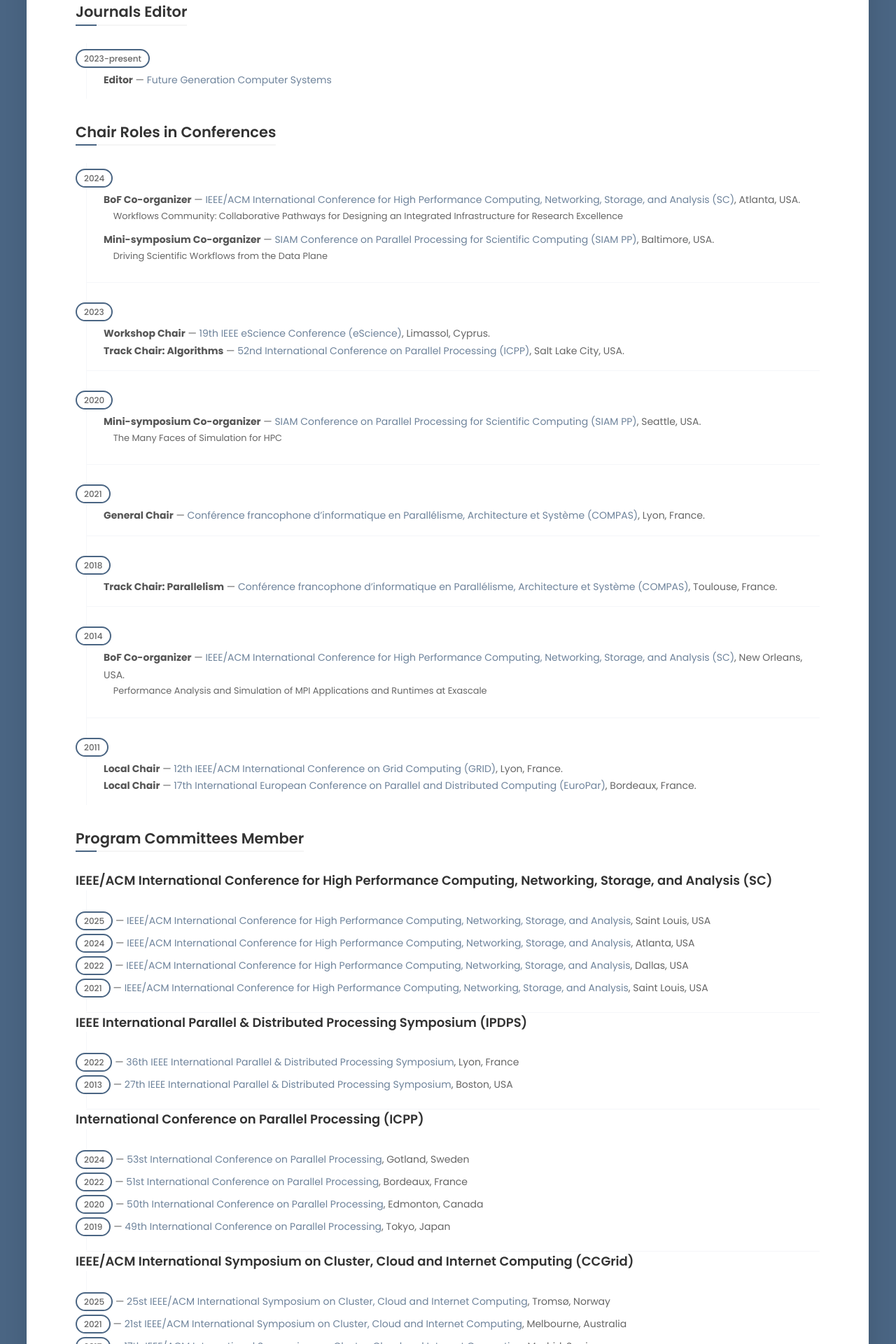
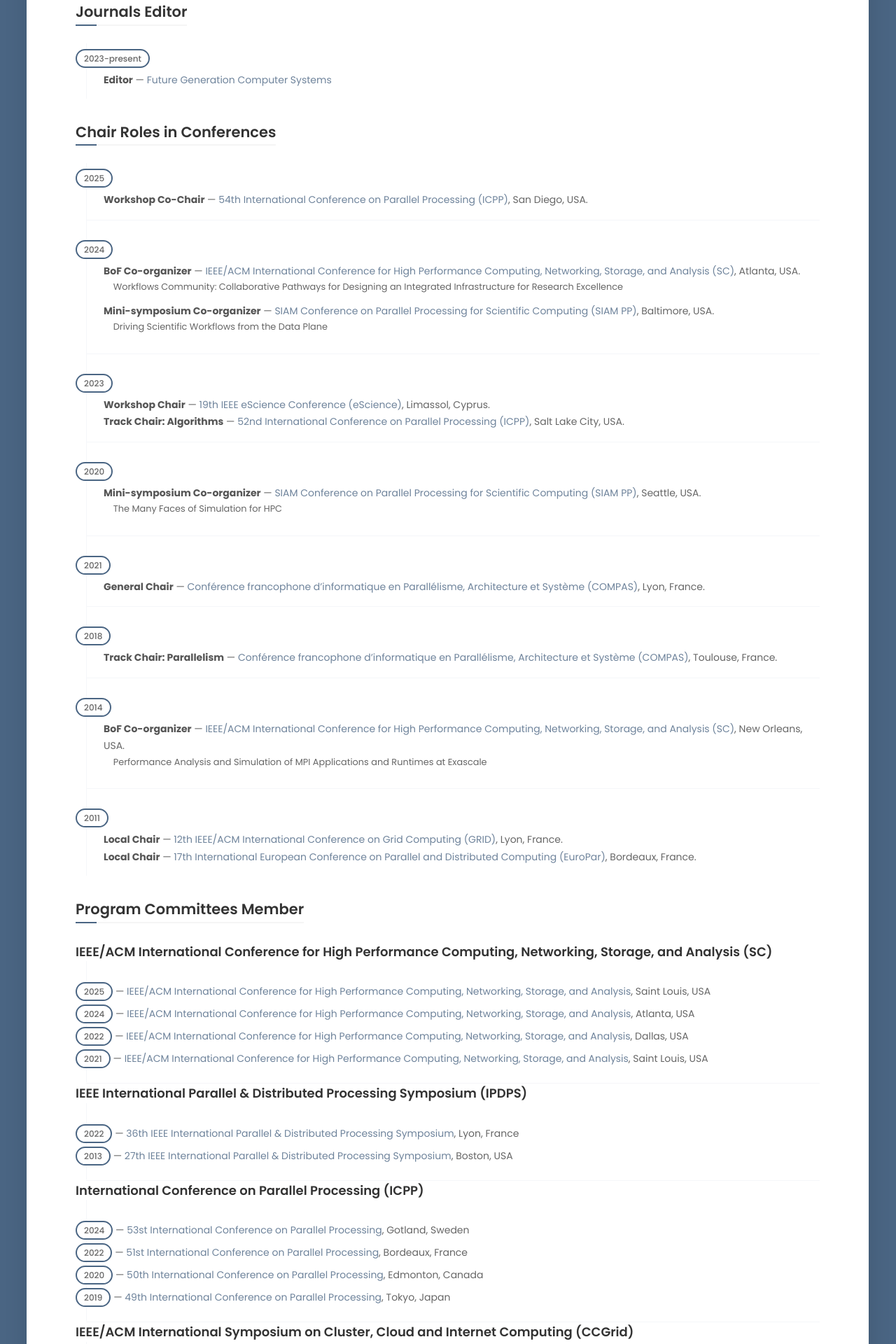
Before and after one commit to frs69wq/fred-suter.github.io, a Jekyll site: the page built from _pages/activities.html, in a window 1280 px wide. Shown: the part 403-2323 px from the top of the page at 70% size. Built offline with Jekyll 4.4.1, drawn with Linux system fonts in a browser that asks for light colours; some web fonts are replaced; some of the changed lines change nothing that is shown.

Commit message:
add ICPP'25

```diff
--- a/_data/activities_chair.yml
+++ b/_data/activities_chair.yml
@@ -1,11 +1,11 @@
-# - year: 2025
-#  entries:
-#    - conference: International Conference on Parallel Processing
-#      series: ICPP
-#      role: Workshop Chair
-#      edition: 54th
-#      location: San Diego, USA
-#       link: https://escience-conference.org/2023
+- year: 2025
+  entries:
+    - conference: International Conference on Parallel Processing
+      series: ICPP
+      role: Workshop Co-Chair
+      edition: 54th
+      location: San Diego, USA
+      link: https://icpp2025.sdsc.edu/
 
 - year: 2024
   entries:
```
